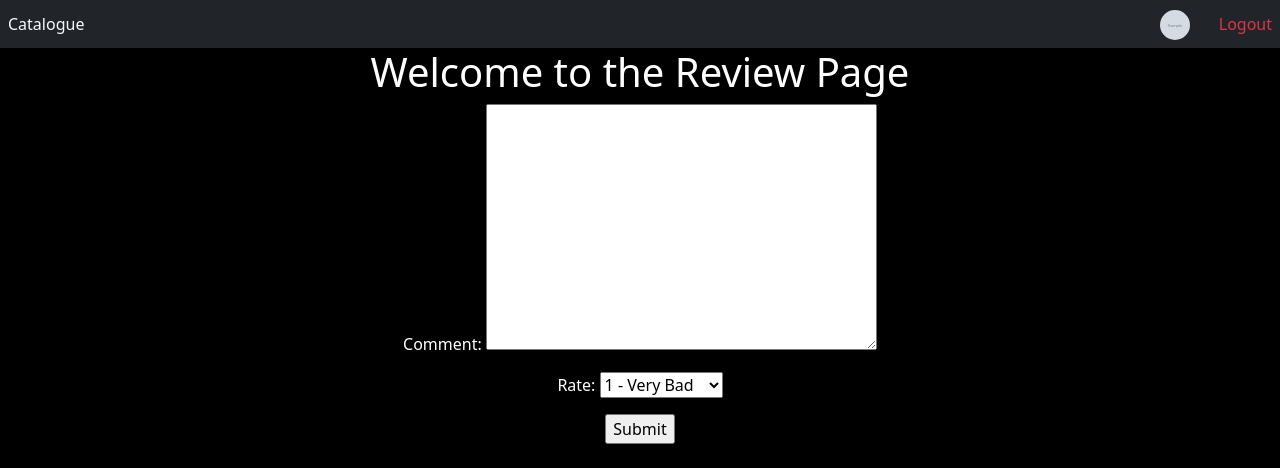
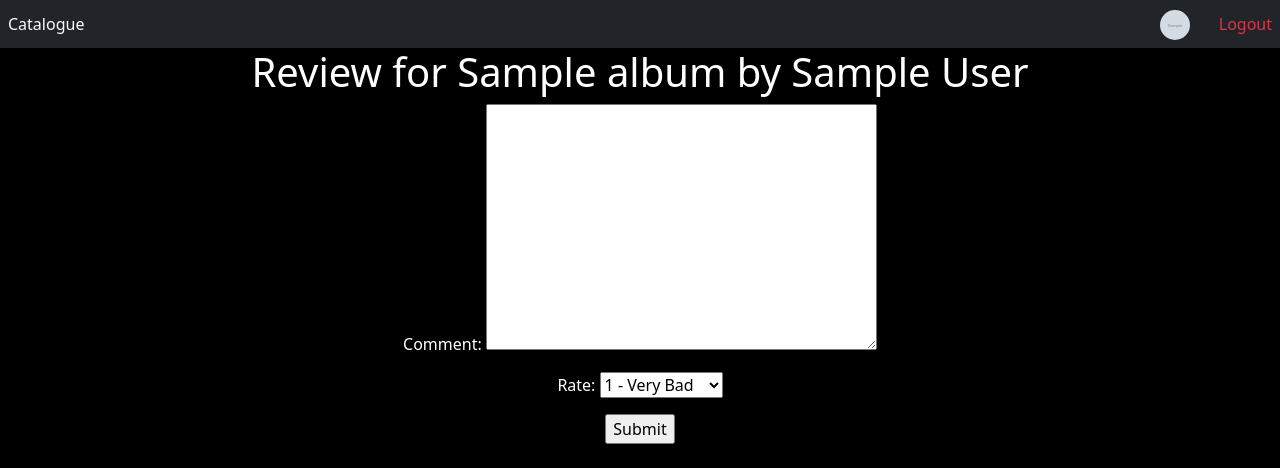
Before and after one commit to Rikimk/Alpha, a Django app: page /catalogue/album_review/1 in a window 1280 px wide. Shown: the top 468 px of the page. Run offline with Django 4.2, Linux system fonts and the light colour scheme; a user stored in the database is signed in; tables that the repository leaves empty hold one stand-in row (values such as "Sample post"); grey boxes marked "Sample" are stand-in pictures.

Commit message:
finished review

```diff
--- a/catalogue/templates/catalogue/album_review.html
+++ b/catalogue/templates/catalogue/album_review.html
@@ -4,7 +4,7 @@
 {% block content %}
 <link rel="stylesheet" type="text/css" href="{% static 'css/review.css' %}">
 
-<h1>Welcome to the Review Page</h1>
+<h1>Review for {{album}}</h1>
 <form method="POST">
     {% csrf_token %}
     {{ form.as_p }}
```
